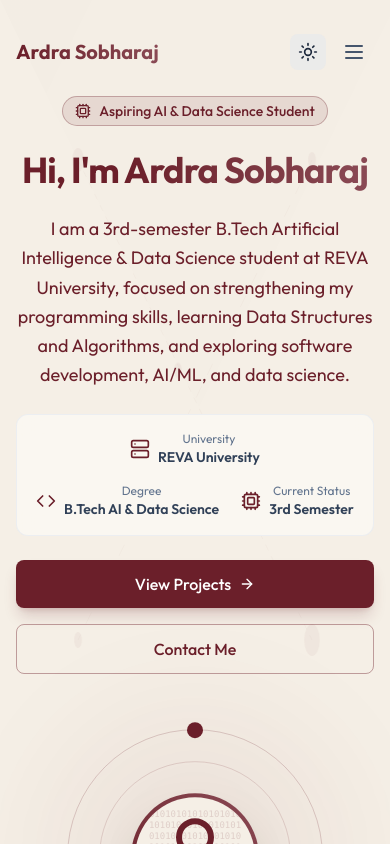
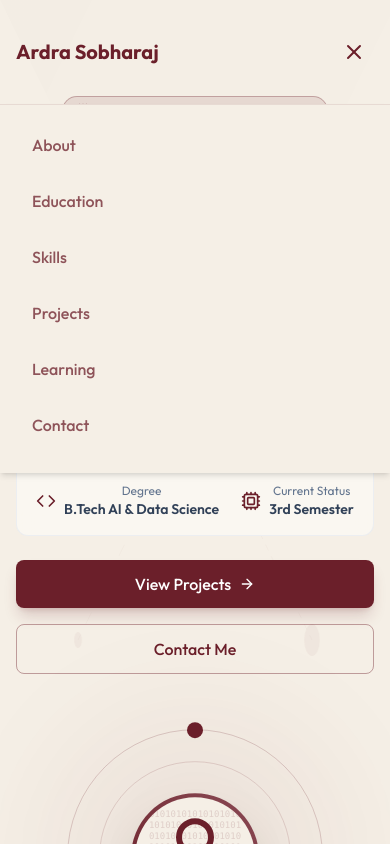
Before and after one commit to Ardra-Sobharaj/portfolio, a React (Vite) app: page / in a window 390 px wide. Both pictures are taken after a click on the button "Toggle Menu". Shown: the top 844 px of the page. Built offline with nearby package versions, Linux system fonts and the light colour scheme.

Commit message:
update navbar to beige burgundy theme

```diff
--- a/src/components/Navbar.tsx
+++ b/src/components/Navbar.tsx
@@ -1,25 +1,17 @@
 import { useState, useEffect } from 'react';
-import { Menu, X, Sun, Moon } from 'lucide-react';
-import type { Theme } from '../hooks/useDarkMode';
+import { Menu, X } from 'lucide-react';
 
-interface NavbarProps {
-  theme: Theme;
-  toggleTheme: () => void;
-}
-
-export function Navbar({ theme, toggleTheme }: NavbarProps) {
+export function Navbar() {
   const [isOpen, setIsOpen] = useState(false);
   const [isScrolled, setIsScrolled] = useState(false);
 
   useEffect(() => {
     const handleScroll = () => {
-      if (window.scrollY > 20) {
-        setIsScrolled(true);
-      } else {
-        setIsScrolled(false);
-      }
+      setIsScrolled(window.scrollY > 20);
     };
+
     window.addEventListener('scroll', handleScroll);
+
     return () => window.removeEventListener('scroll', handleScroll);
   }, []);
 
@@ -36,79 +28,72 @@ export function Navbar({ theme, toggleTheme }: NavbarProps) {
     <nav
       className={`fixed top-0 left-0 right-0 z-50 transition-all duration-300 ${
         isScrolled
-          ? 'py-3 bg-light-bg/70 dark:bg-dark-bg/75 shadow-lg border-b border-slate-200/50 dark:border-slate-800/50 glass'
+          ? 'py-3 bg-[#F5EFE6]/90 shadow-md border-b border-[#6B1F2A]/10 glass'
           : 'py-5 bg-transparent'
       }`}
     >
       <div className="max-w-7xl mx-auto px-4 sm:px-6 lg:px-8">
         <div className="flex items-center justify-between h-16">
+
           {/* Logo */}
           <div className="flex-shrink-0 flex items-center">
             <a href="#" className="flex items-center space-x-2">
-              <span className="text-xl font-bold bg-gradient-to-r from-primary-cyan to-primary-violet bg-clip-text text-transparent">
+              <span className="text-xl font-bold text-[#6B1F2A]">
                 Ardra Sobharaj
               </span>
-              <span className="hidden sm:inline-block px-2 py-0.5 text-xs font-medium rounded-full bg-cyan-500/10 text-cyan-600 dark:text-cyan-400">
+
+              <span className="hidden sm:inline-block px-2 py-0.5 text-xs font-medium rounded-full bg-[#6B1F2A]/10 text-[#6B1F2A]">
                 AI & DS
               </span>
             </a>
           </div>
 
-          {/* Desktop Nav Links */}
-          <div className="hidden md:flex items-center space-x-8">
+          {/* Desktop Navigation */}
+          <div className="hidden md:flex items-center space-x-6">
             {navLinks.map((link) => (
               <a
                 key={link.name}
                 href={link.href}
-                className="text-slate-600 dark:text-slate-300 hover:text-primary-cyan dark:hover:text-primary-cyan px-3 py-2 text-sm font-medium transition-colors"
+                className="text-[#6B1F2A]/70 hover:text-[#6B1F2A] px-3 py-2 text-sm font-medium transition-colors"
               >
                 {link.name}
               </a>
             ))}
+          </div>
 
-            {/* Theme Toggle Button */}
+          {/* Mobile Menu Button */}
+          <div className="md:hidden">
             <button
-              onClick={toggleTheme}
-              className="p-2 rounded-lg bg-slate-200/50 dark:bg-slate-800/50 hover:bg-slate-300/50 dark:hover:bg-slate-700/50 transition-colors text-slate-800 dark:text-slate-200"
-              aria-label="Toggle Theme"
+              onClick={() => setIsOpen(!isOpen)}
+              className="p-2 rounded-lg text-[#6B1F2A] hover:bg-[#6B1F2A]/10 transition-colors"
+              aria-label="Toggle Menu"
             >
-              {theme === 'dark' ? <Sun className="w-5 h-5" /> : <Moon className="w-5 h-5" />}
+              {isOpen ? (
+                <X className="w-6 h-6" />
+              ) : (
+                <Menu className="w-6 h-6" />
+              )}
             </button>
           </div>
 
-          {/* Mobile Menu Button & Theme Toggle */}
-          <div className="flex items-center space-x-2 md:hidden">
-            <button
-              onClick={toggleTheme}
-              className="p-2 rounded-lg bg-slate-200/50 dark:bg-slate-800/50 hover:bg-slate-300/50 dark:hover:bg-slate-700/50 transition-colors text-slate-800 dark:text-slate-200"
-              aria-label="Toggle Theme"
-            >
-              {theme === 'dark' ? <Sun className="w-5 h-5" /> : <Moon className="w-5 h-5" />}
-            </button>
-            <button
-              onClick={() => setIsOpen(!isOpen)}
-              className="p-2 rounded-lg text-slate-600 dark:text-slate-300 hover:bg-slate-200/50 dark:hover:bg-slate-800/50 transition-colors"
-              aria-label="Toggle Menu"
-            >
-              {isOpen ? <X className="w-6 h-6" /> : <Menu className="w-6 h-6" />}
-            </button>
-          </div>
         </div>
       </div>
 
-      {/* Mobile Drawer menu */}
+      {/* Mobile Menu */}
       <div
-        className={`md:hidden fixed top-[73px] left-0 right-0 bottom-0 bg-light-bg dark:bg-dark-bg/95 backdrop-blur-xl border-t border-slate-200/50 dark:border-slate-800/50 transition-transform duration-300 ease-in-out ${
-          isOpen ? 'translate-x-0' : 'translate-x-full'
+        className={`md:hidden absolute top-full left-0 right-0 bg-[#F5EFE6] border-t border-[#6B1F2A]/10 shadow-md transition-all duration-300 ${
+          isOpen
+            ? 'opacity-100 visible translate-y-0'
+            : 'opacity-0 invisible -translate-y-2'
         }`}
       >
-        <div className="px-4 pt-4 pb-6 space-y-3 sm:px-6">
+        <div className="px-4 pt-4 pb-6 space-y-2 sm:px-6">
           {navLinks.map((link) => (
             <a
               key={link.name}
               href={link.href}
               onClick={() => setIsOpen(false)}
-              className="block px-4 py-3 rounded-lg text-base font-medium text-slate-700 dark:text-slate-200 hover:bg-slate-100 dark:hover:bg-slate-800/50 hover:text-primary-cyan dark:hover:text-primary-cyan transition-colors"
+              className="block px-4 py-3 rounded-lg text-base font-medium text-[#6B1F2A]/75 hover:bg-[#6B1F2A]/10 hover:text-[#6B1F2A] transition-colors"
             >
               {link.name}
             </a>
```
